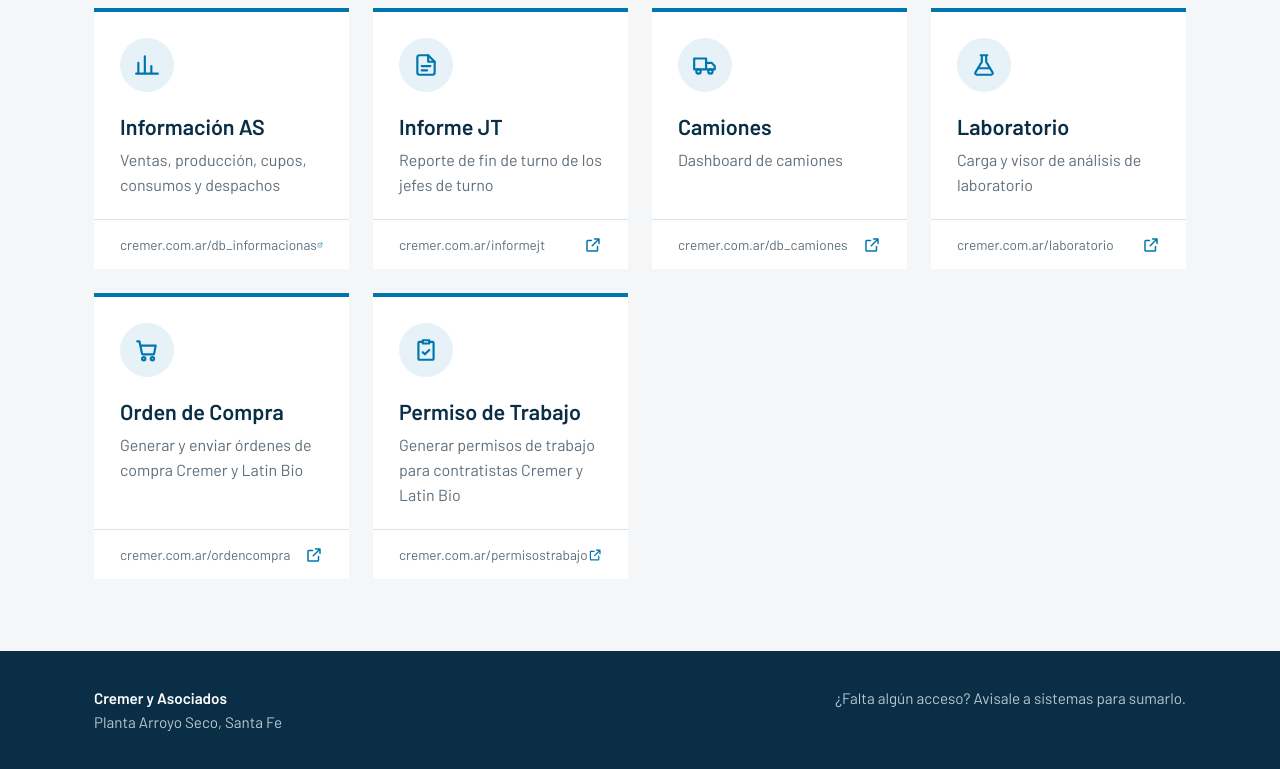
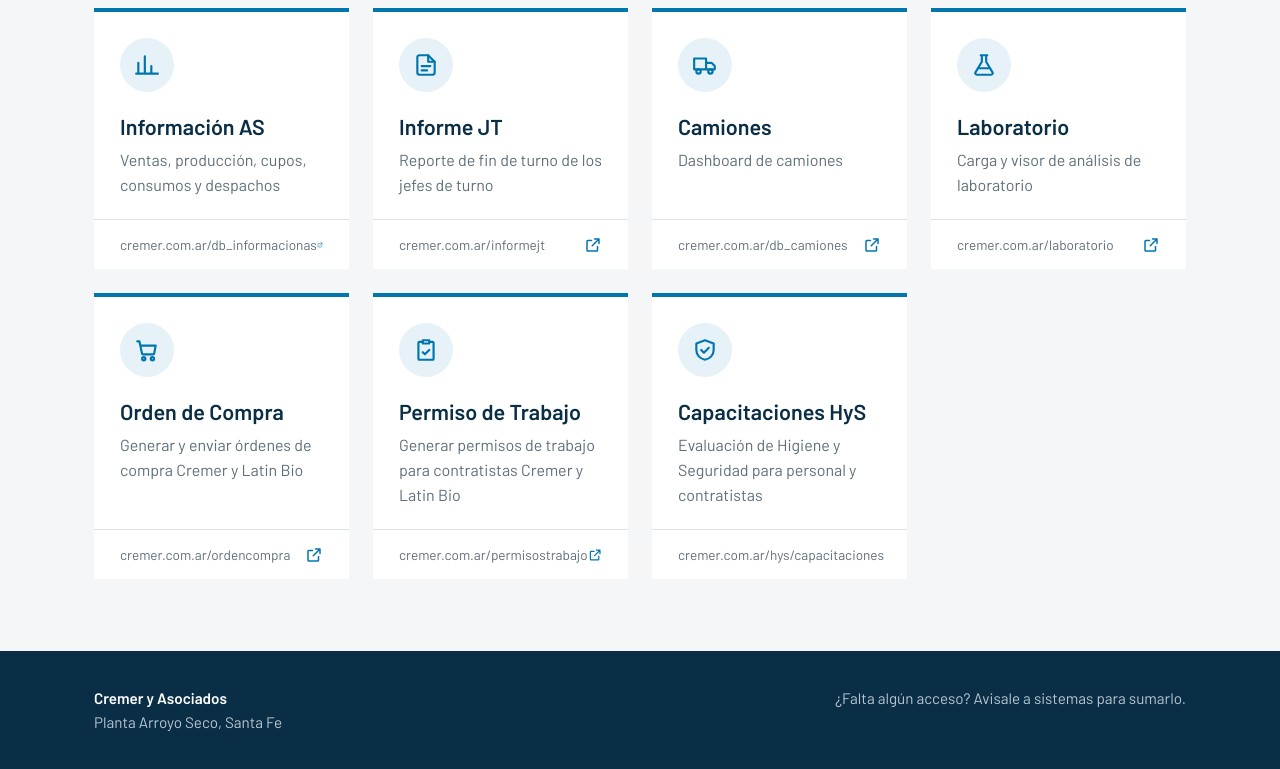
Before and after one commit to cremerarg/cremer-web, a plain HTML site: page arroyoseco/index.html in a window 1280 px wide. Shown: the part 633-1402 px from the top of the page. Drawn offline with Linux system fonts and the light colour scheme.

Commit message:
Update index.html

```diff
--- a/arroyoseco/index.html
+++ b/arroyoseco/index.html
@@ -108,7 +108,7 @@
 
 <script>
   // ▼ Para agregar un acceso nuevo, sumá una línea acá ▼
-  // icono: grafico | informe | camion | lab | compra | permiso | link
+  // icono: grafico | informe | camion | lab | compra | permiso | hys | link
   const accesos = [
     { nombre: "Información AS",     desc: "Ventas, producción, cupos, consumos y despachos",          link: "/db_informacionas", icono: "grafico" },
     { nombre: "Informe JT",         desc: "Reporte de fin de turno de los jefes de turno",             link: "/informejt",        icono: "informe" },
@@ -116,6 +116,7 @@
     { nombre: "Laboratorio",        desc: "Carga y visor de análisis de laboratorio",                 link: "/laboratorio",      icono: "lab" },
     { nombre: "Orden de Compra",    desc: "Generar y enviar órdenes de compra Cremer y Latin Bio",    link: "/ordencompra",      icono: "compra" },
     { nombre: "Permiso de Trabajo", desc: "Generar permisos de trabajo para contratistas Cremer y Latin Bio", link: "/permisostrabajo", icono: "permiso" },
+    { nombre: "Capacitaciones HyS", desc: "Evaluación de Higiene y Seguridad para personal y contratistas",   link: "/hys/capacitaciones", icono: "hys" },
   ];
 
   const ICONOS = {
@@ -125,6 +126,7 @@
     lab:'<path d="M9 3h6M10 3v6L4 19a1.5 1.5 0 0 0 1.3 2h13.4a1.5 1.5 0 0 0 1.3-2L14 9V3"/><path d="M7 15h10"/>',
     compra:'<path d="M3 4h2l2.4 11.2a1 1 0 0 0 1 .8h9.2a1 1 0 0 0 1-.8L20 8H6"/><circle cx="9" cy="20" r="1.5"/><circle cx="17" cy="20" r="1.5"/>',
     permiso:'<path d="M9 3h6v3H9z"/><path d="M9 4.5H6a1 1 0 0 0-1 1V20a1 1 0 0 0 1 1h12a1 1 0 0 0 1-1V5.5a1 1 0 0 0-1-1h-3"/><path d="M9 14l2 2 4-4"/>',
+    hys:'<path d="M12 3l8 3v6c0 4.5-3.4 8.2-8 9-4.6-.8-8-4.5-8-9V6z"/><path d="M8.5 12l2.5 2.5 4.5-4.5"/>',
     link:'<path d="M10 14a4 4 0 0 0 5.7 0l3-3a4 4 0 0 0-5.7-5.7l-1 1M14 10a4 4 0 0 0-5.7 0l-3 3a4 4 0 0 0 5.7 5.7l1-1"/>'
   };
   const svg = (p, s=26) => `<svg width="${s}" height="${s}" viewBox="0 0 24 24" fill="none" stroke="currentColor" stroke-width="2" stroke-linecap="round" stroke-linejoin="round">${p}</svg>`;
```
